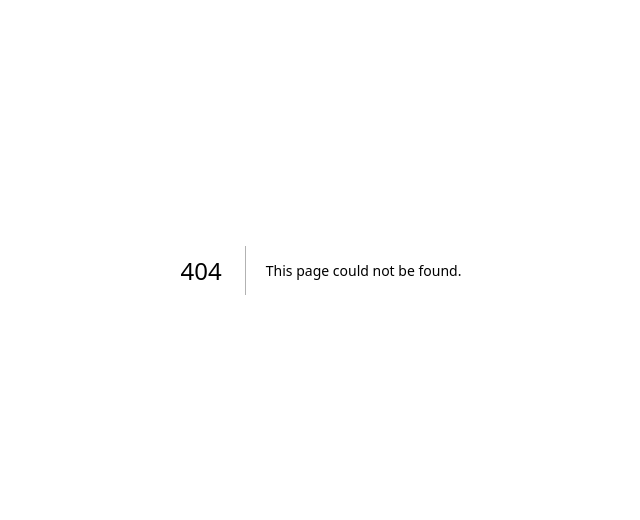
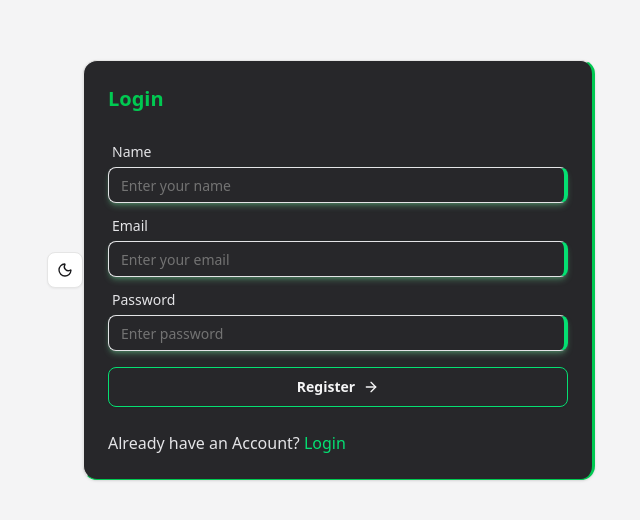
Before and after one commit to adityau5090/AI-resume-checker, a Next.js app in the folder client/: page /register in a window 1280 px wide. Before the commit this address had no page. Shown: the part 130-650 px from the top of the page, without its empty margins (319-959 px from the left). Built offline with nearby package versions, Linux system fonts and the light colour scheme.

Commit message:
do some changes in login and register ui

```diff
--- a/client/package.json
+++ b/client/package.json
@@ -9,6 +9,7 @@
     "lint": "eslint"
   },
   "dependencies": {
+    "axios": "^1.13.6",
     "class-variance-authority": "^0.7.1",
     "clsx": "^2.1.1",
     "lucide-react": "^0.576.0",
@@ -17,7 +18,8 @@
     "radix-ui": "^1.4.3",
     "react": "19.2.3",
     "react-dom": "19.2.3",
-    "tailwind-merge": "^3.5.0"
+    "tailwind-merge": "^3.5.0",
+    "zustand": "^5.0.11"
   },
   "devDependencies": {
     "@tailwindcss/postcss": "^4",
--- /dev/null
+++ b/client/src/app/(auth)/login/page.jsx
@@ -0,0 +1,71 @@
+"use client"
+import { Button } from '@/components/ui/button'
+import { Card, CardContent, CardFooter, CardHeader, CardTitle } from '@/components/ui/card'
+import { Input } from '@/components/ui/input'
+import { Label } from '@/components/ui/label'
+import { ModeToggle } from '@/components/ui/mode-toggle'
+import { ArrowRightIcon } from 'lucide-react'
+import Link from 'next/link'
+import React, { useState } from 'react'
+
+const LoginPage = () => {
+
+    const [email, setEmail] = useState("")
+    const [password, setPassword] = useState("")
+    const [loading, setLoading] = useState(false)
+    const [error, setError] = useState(null)
+
+    const handleSubmit = async (e) => {
+        e.preventDefault();
+    }
+  return (
+    <main className='h-screen dark:bg-zinc-950 bg-zinc-100 text-zinc-200 flex justify-center items-center'>
+        <ModeToggle />
+        <Card className={"max-w-3xl min-w-lg dark:bg-zinc-900 bg-zinc-800 text-zinc-200 border-r-3 border-r-green-500 border-b-green-500 "}>
+            <CardHeader>
+                <CardTitle className={"font-bold text-xl text-green-500"}>Login</CardTitle>
+            </CardHeader>
+            <CardContent>
+                <form className='space-y-4' onSubmit={handleSubmit}>
+                    <Label htmlFor="email" className={"mb-2 pl-1"}>Email</Label>
+                    <Input
+                    id="email"
+                    name="email"
+                    type="email"
+                    placeholder="Enter your email"
+                    required
+                    value={email}
+                    onChange={(e)=>setEmail(e.target.value)}
+                    className={"border-zinc-200  border-r-green-400 border-r-4 shadow-md shadow-green-300/30 focus-visible:ring-0 focus-visible:ring-offset-0 focus:outline-none"}
+                    />
+
+                    <Label htmlFor="password" className={"mb-2 pl-1"}>Password</Label>
+                    <Input
+                    id="password"
+                    name="password"
+                    type="password"
+                    placeholder="Enter password"
+                    required
+                    value={password}
+                    onChange={(e)=>setPassword(e.target.value)}
+                    className={"border-zinc-200  border-r-green-400 border-r-4 shadow-md shadow-green-300/30  focus-visible:ring-0 focus-visible:ring-offset-0 focus:outline-none"}
+                    />
+
+                        <Button
+                        variant="outline"
+                        size='lg'
+                        className={"bg-zinc-800 text-zinc-100  dark:hover:bg-green-500  hover:bg-green-500 hover:cursor-pointer font-bold border-green-400 dark:border-green-400 transition-all duration-500 ease-in-out w-full" }
+                        >
+                            Login <ArrowRightIcon /></Button>
+
+                </form>
+            </CardContent>
+            <CardFooter>
+                <p>Create new Account? <span className='text-green-400'><Link href={"/register"}> Register</Link></span> </p>
+                </CardFooter>
+        </Card>
+    </main>
+  )
+}
+
+export default LoginPage
--- /dev/null
+++ b/client/src/app/(auth)/register/page.jsx
@@ -0,0 +1,84 @@
+"use client"
+import { Button } from '@/components/ui/button'
+import { Card, CardContent, CardFooter, CardHeader, CardTitle } from '@/components/ui/card'
+import { Input } from '@/components/ui/input'
+import { Label } from '@/components/ui/label'
+import { ModeToggle } from '@/components/ui/mode-toggle'
+import { ArrowRightIcon } from 'lucide-react'
+import Link from 'next/link'
+import React, { useState } from 'react'
+
+const RegisterPage = () => {
+
+    const [name, setName] = useState("")
+    const [email, setEmail] = useState("")
+    const [password, setPassword] = useState("")
+    const [loading, setLoading] = useState(false)
+    const [error, setError] = useState(null)
+
+    const handleSubmit = async (e) => {
+        e.preventDefault();
+    }
+  return (
+    <main className='h-screen dark:bg-zinc-950 bg-zinc-100 text-zinc-200 flex justify-center items-center'>
+        <ModeToggle />
+        <Card className={"max-w-3xl min-w-lg dark:bg-zinc-900 bg-zinc-800 text-zinc-200 border-r-3 border-r-green-500 border-b-green-500 "}>
+            <CardHeader>
+                <CardTitle className={"font-bold text-xl text-green-500"}>Login</CardTitle>
+            </CardHeader>
+            <CardContent>
+                <form className='space-y-4' onSubmit={handleSubmit}>
+                    <Label htmlFor="name" className={"mb-2 pl-1"}>Name</Label>
+                    <Input
+                    id="namw"
+                    name="name"
+                    type="text"
+                    placeholder="Enter your name"
+                    required
+                    value={name}
+                    onChange={(e)=>setName(e.target.value)}
+                    className={"border-zinc-200  border-r-green-400 border-r-4 shadow-md shadow-green-300/30 focus-visible:ring-0 focus-visible:ring-offset-0 focus:outline-none"}
+                    />
+
+                    <Label htmlFor="email" className={"mb-2 pl-1"}>Email</Label>
+                    <Input
+                    id="email"
+                    name="email"
+                    type="email"
+                    placeholder="Enter your email"
+                    required
+                    value={email}
+                    onChange={(e)=>setEmail(e.target.value)}
+                    className={"border-zinc-200  border-r-green-400 border-r-4 shadow-md shadow-green-300/30 focus-visible:ring-0 focus-visible:ring-offset-0 focus:outline-none"}
+                    />
+
+                    <Label htmlFor="password" className={"mb-2 pl-1"}>Password</Label>
+                    <Input
+                    id="password"
+                    name="password"
+                    type="password"
+                    placeholder="Enter password"
+                    required
+                    value={password}
+                    onChange={(e)=>setPassword(e.target.value)}
+                    className={"border-zinc-200  border-r-green-400 border-r-4 shadow-md shadow-green-300/30  focus-visible:ring-0 focus-visible:ring-offset-0 focus:outline-none"}
+                    />
+
+                        <Button
+                        variant="outline"
+                        size='lg'
+                        className={"bg-zinc-800 text-zinc-100  dark:hover:bg-green-500  hover:bg-green-500 hover:cursor-pointer font-bold border-green-400 dark:border-green-400 transition-all duration-500 ease-in-out w-full" }
+                        >
+                            Register <ArrowRightIcon /></Button>
+
+                </form>
+            </CardContent>
+            <CardFooter>
+                <p>Already have an Account? <span className='text-green-400'><Link href={"/login"}> Login</Link></span> </p>
+                </CardFooter>
+        </Card>
+    </main>
+  )
+}
+
+export default RegisterPage
--- a/client/src/app/login/page.jsx
+++ /dev/null
@@ -1,33 +0,0 @@
-import { Card, CardContent, CardHeader, CardTitle } from '@/components/ui/card'
-import { Input } from '@/components/ui/input'
-import { Label } from '@/components/ui/label'
-import { ModeToggle } from '@/components/ui/mode-toggle'
-import React from 'react'
-
-const LoginPage = () => {
-  return (
-    <main className='h-screen dark:bg-zinc-950 bg-zinc-200 text-zinc-200 flex justify-center items-center'>
-        <ModeToggle />
-        <Card className={"max-w-3xl min-w-lg dark:bg-zinc-300 bg-zinc-800 text-zinc-800 border-none"}>
-            <CardHeader>
-                <CardTitle className={"font-bold text-xl text-green-500"}>Login</CardTitle>
-            </CardHeader>
-            <CardContent>
-                <form action="">
-                    <Label htmlFor="email" className={"mb-2 pl-1"}>Email</Label>
-                    <Input
-                    id="email"
-                    type="email"
-                    placeholder="Enter your email"
-                    className={"border-zinc-200  border-r-green-400 border-r-4 shadow-md shadow-zinc-600 focus:ring-green-400 focus:ring-2 "}
-                    />
-
-
-                </form>
-            </CardContent>
-        </Card>
-    </main>
-  )
-}
-
-export default LoginPage
--- a/client/src/components/ui/mode-toggle.jsx
+++ b/client/src/components/ui/mode-toggle.jsx
@@ -24,7 +24,7 @@ export function ModeToggle() {
     size={'icon'}
     onClick={() => setTheme(theme === 'dark' ? 'light' : 'dark')}
     >
-        {theme === 'dark' ? <Sun className="h-5 w-5" /> : <Moon className="h-5 w-5" />}
+        {theme === 'dark' ? <Sun className="h-5 w-5" /> : <Moon className="h-5 w-5 text-zinc-900" />}
     </Button>
   )
 }
--- /dev/null
+++ b/client/src/services/auth.api.js
@@ -0,0 +1,52 @@
+import axios from "axios";
+
+const api = axios.create({
+    baseURL: "http://localhost:5000",
+    withCredentials: true
+})
+
+export const register = async ({ username, email, password }) => {
+
+    try {
+        const response = await api.post('/api/auth/register', {
+        username,email,password
+    })
+
+        return response.data;
+    } catch (error) {
+        console.error("Error in register : ", error)
+    }
+}
+
+export const login = async ({ email, password }) => {
+
+    try {
+        const response = await api.post('/api/auth/login', {
+        email,password
+    })
+
+        return response.data;
+    } catch (error) {
+        console.error("Error in login : ", error)
+    }
+}
+
+export const logout = async () => {
+    try {
+        const response = await api.get('/api/auth/logout')
+
+        return response.data
+    } catch (error) {
+        console.error("Error in logout : ", error);
+    }
+}
+
+export const getMe = async () => {
+    try {
+        const response = await PI.get('/api/auth/get- me')
+
+        return response.data
+    } catch (error) {
+        console.error("Error in logout : ",error)
+    }
+}
```
Also changed, not shown: 1 other file (tests, documents, lock files or other folders).
